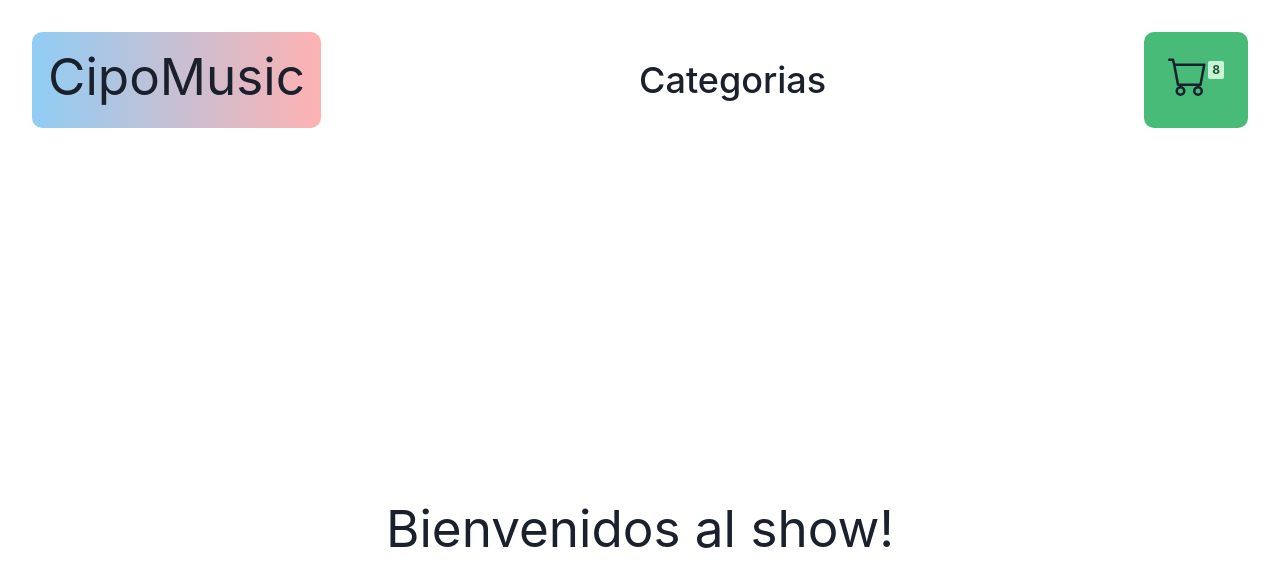
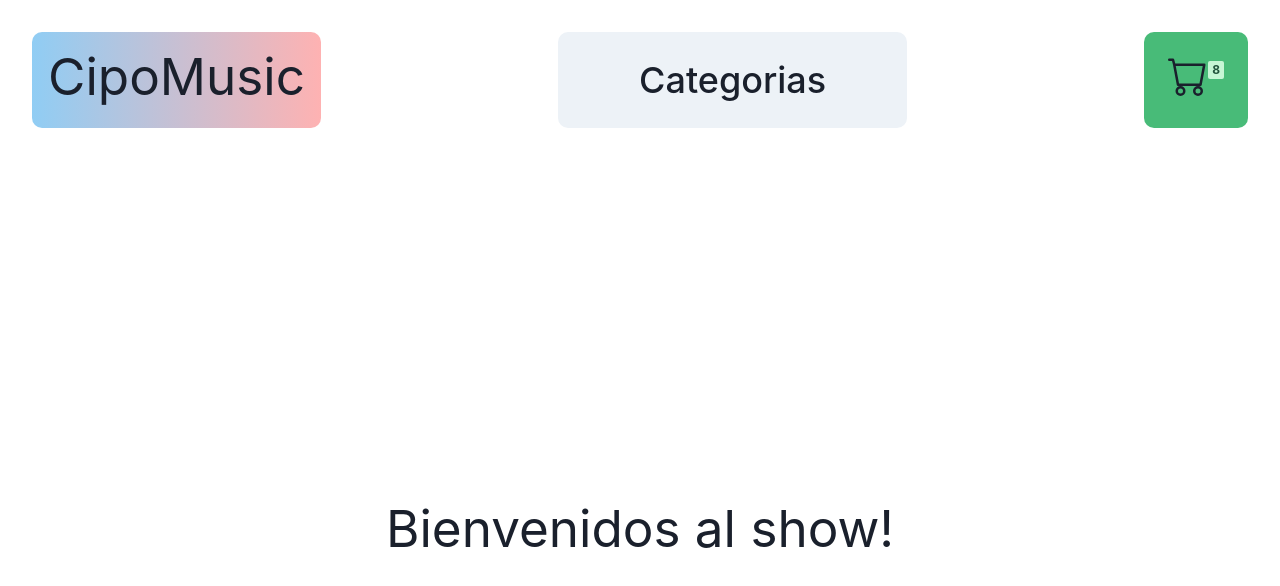
Before and after one commit to Federico1988/fCipolletta-react, a React (Vite) app: page / in a window 1280 px wide. Shown: the top 586 px of the page. Built offline with nearby package versions, Linux system fonts and the light colour scheme.

Commit message:
Estilos...

```diff
--- a/src/components/NavBar.jsx
+++ b/src/components/NavBar.jsx
@@ -32,10 +32,9 @@ const NavBar = () => {
             py={5}
             transition='all 0.2s'
             borderRadius='10px'
-            borderWidth='1px'
+            bg={'gray.100'}
             _hover={{ bg: 'gray.400' }}
-            _expanded={{ bg: 'blue.400' }}
-            _focus={{ boxShadow: 'outline' }}
+            _expanded={{ bg: 'blue.200' }}
             fontSize='4xl'
           >
             Categorias
```
